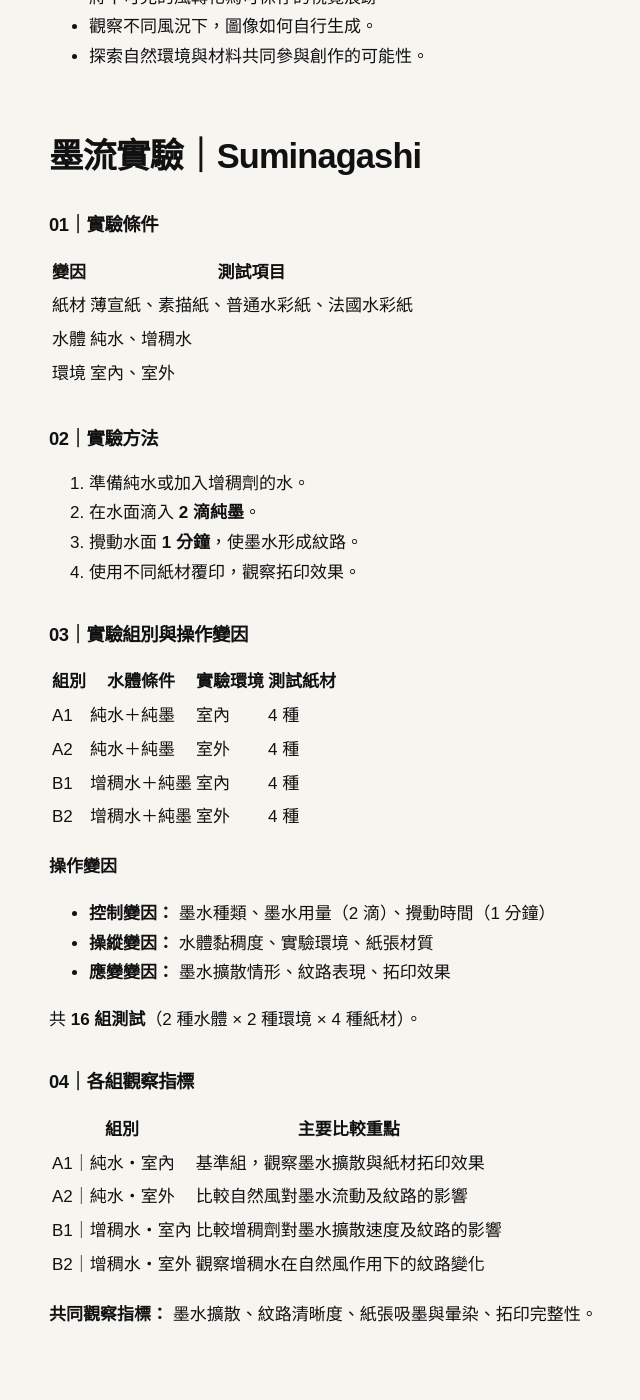
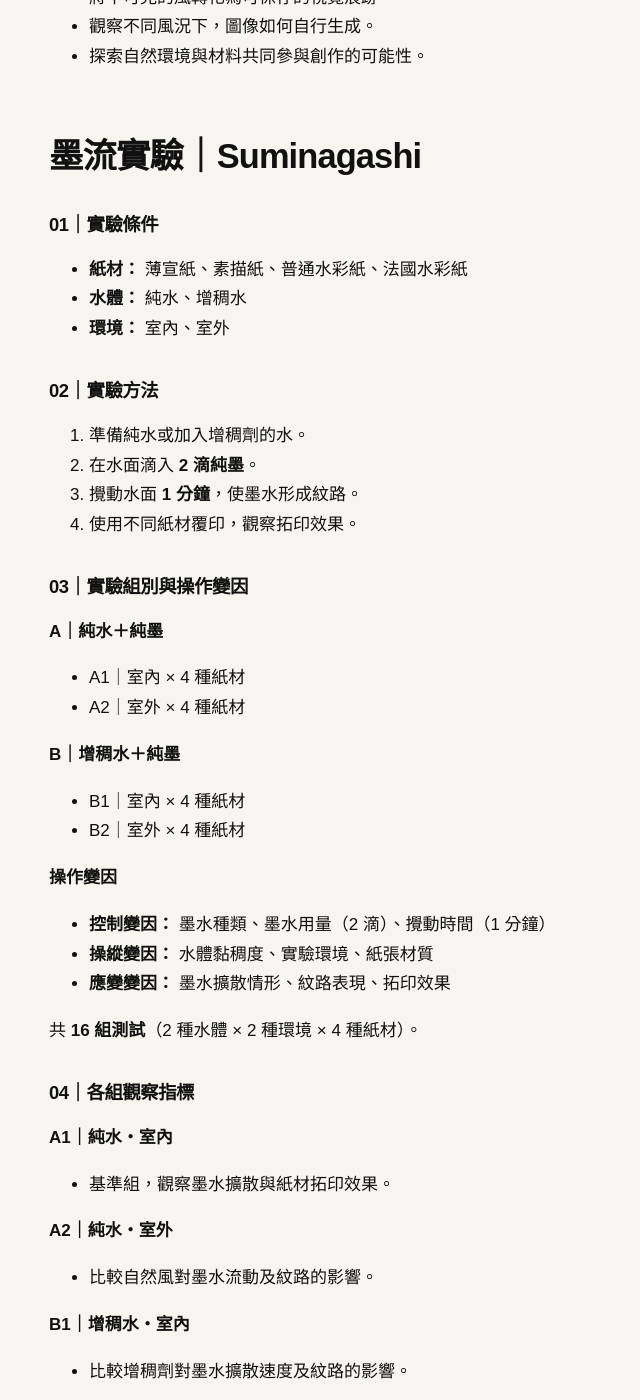
Before and after one commit to liki1928/fieldworkarchive, a Jekyll site: the page built from weeks/week-08.md, in a window 1280 px wide and 1400 px high, scrolled down 1053 px. Shown: the whole window, without its empty margins (31-671 px from the left). Built offline with Jekyll 4.4.1, drawn with Linux system fonts in a browser that asks for light colours.

Commit message:
Update week-08.md

```diff
--- a/weeks/week-08.md
+++ b/weeks/week-08.md
@@ -32,11 +32,9 @@ permalink: /weeks/week-08/
 
 ### 01｜實驗條件
 
-| 變因 | 測試項目 |
-|---|---|
-| 紙材 | 薄宣紙、素描紙、普通水彩紙、法國水彩紙 |
-| 水體 | 純水、增稠水 |
-| 環境 | 室內、室外 |
+- **紙材：** 薄宣紙、素描紙、普通水彩紙、法國水彩紙
+- **水體：** 純水、增稠水
+- **環境：** 室內、室外
 
 ### 02｜實驗方法
 
@@ -47,12 +45,13 @@ permalink: /weeks/week-08/
 
 ### 03｜實驗組別與操作變因
 
-| 組別 | 水體條件 | 實驗環境 | 測試紙材 |
-|---|---|---|---|
-| A1 | 純水＋純墨 | 室內 | 4 種 |
-| A2 | 純水＋純墨 | 室外 | 4 種 |
-| B1 | 增稠水＋純墨 | 室內 | 4 種 |
-| B2 | 增稠水＋純墨 | 室外 | 4 種 |
+**A｜純水＋純墨**
+- A1｜室內 × 4 種紙材
+- A2｜室外 × 4 種紙材
+
+**B｜增稠水＋純墨**
+- B1｜室內 × 4 種紙材
+- B2｜室外 × 4 種紙材
 
 **操作變因**
 - **控制變因：** 墨水種類、墨水用量（2 滴）、攪動時間（1 分鐘）
@@ -63,11 +62,16 @@ permalink: /weeks/week-08/
 
 ### 04｜各組觀察指標
 
-| 組別 | 主要比較重點 |
-|---|---|
-| A1｜純水・室內 | 基準組，觀察墨水擴散與紙材拓印效果 |
-| A2｜純水・室外 | 比較自然風對墨水流動及紋路的影響 |
-| B1｜增稠水・室內 | 比較增稠劑對墨水擴散速度及紋路的影響 |
-| B2｜增稠水・室外 | 觀察增稠水在自然風作用下的紋路變化 |
+**A1｜純水・室內**
+- 基準組，觀察墨水擴散與紙材拓印效果。
+
+**A2｜純水・室外**
+- 比較自然風對墨水流動及紋路的影響。
+
+**B1｜增稠水・室內**
+- 比較增稠劑對墨水擴散速度及紋路的影響。
+
+**B2｜增稠水・室外**
+- 觀察增稠水在自然風作用下的紋路變化。
 
 **共同觀察指標：** 墨水擴散、紋路清晰度、紙張吸墨與暈染、拓印完整性。
```
